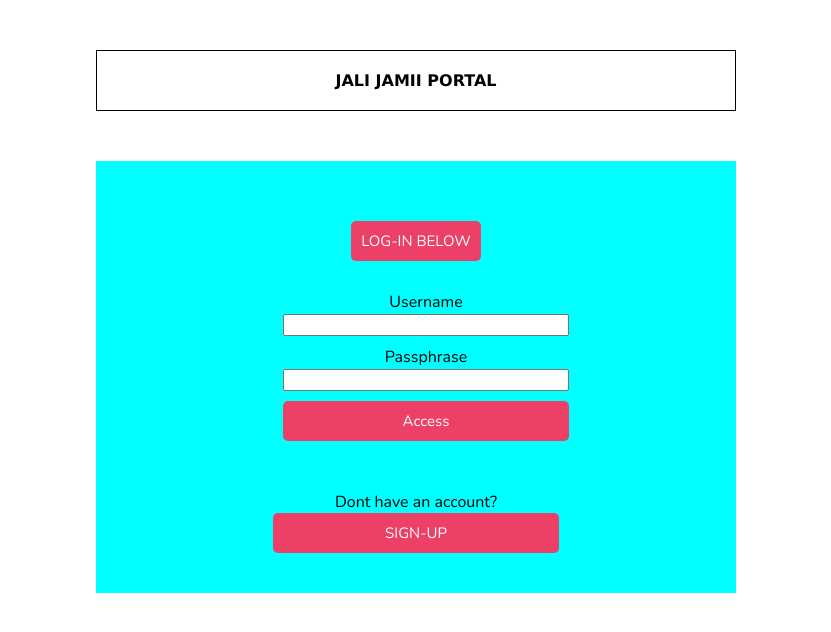
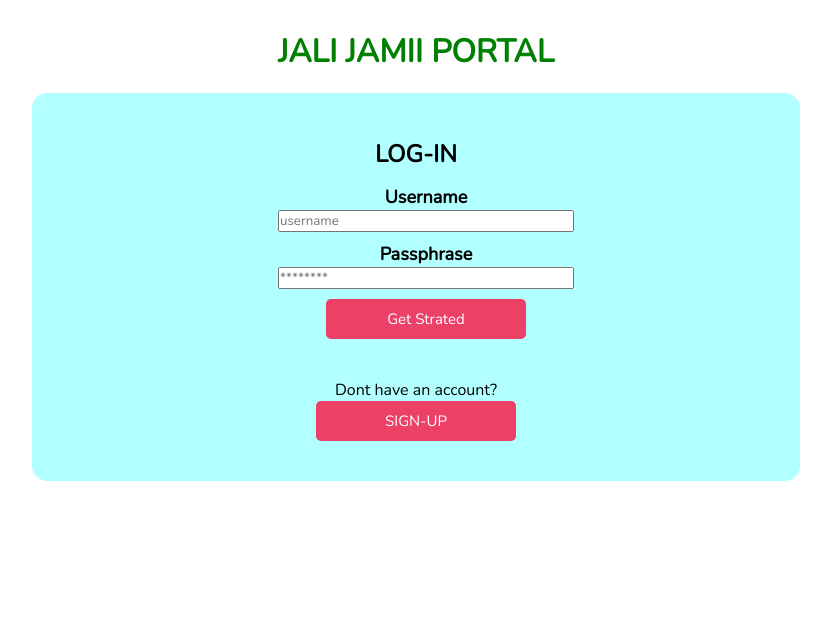
Before and after one commit to austy11/JALI_JAMII_INITIATIVE, a plain HTML site: page signup.html in a window 1280 px wide. Shown: the whole page, without its empty margins (224-1055 px from the left). Drawn offline with nearby package versions, Linux system fonts and the light colour scheme.

Commit message:
modified login-code for a simplistict UX

```diff
--- a/Assets/signup.css
+++ b/Assets/signup.css
@@ -9,43 +9,47 @@
 .banner{
     width: 50%;
     float: center;
-    border: 1px solid black;
-    margin-top: 50px;
-    font: bold 100% "Lucida Grande", Arial, sans-serif;
+    margin-top: 10px;
+    font-size: xx-large;
+    font-weight: bold;
+    color: green;
     padding: 20px;
     text-align: center;
 
 }
 .formwrapper{
-    width: 50%;
-    margin-top: 50px;
-    background-color: aqua;
+    width: 60%;
+    margin-top: 0px;
+    background-color: rgb(0, 255, 255, 0.3);
     min-height: 300px;
     align-items: center;
     padding: 20px;
-
+    border-radius: 15px;
 }
 .formselect{
     padding: 20px;
     width: fit-content;
 }
 .login{
-    position: relative;
-    width: fit-content;
-    padding: 20px;
+    width: 20px;
+    font-weight: 700;
+    padding: 5px;
+    font-size: x-large;
+    width: auto;
+    border-radius: 15px;
+    margin-top: 0px;
 }
 .input{
     margin: 10px;
-}
-.signup{
-    width: 25%;
-    display: inline;
-
+    font-weight: 700;
+    font-size: large;
+    font-family: 'Times New Roman';
 }
 form{
-    margin-bottom:50px;
+    margin-bottom:40px;
 }
 #log{
+    width: 200px;
     background-color: #EC4067;
     color: white;
     border: none;
@@ -53,3 +57,7 @@ form{
     font-size: 15px;
     border-radius: 5px;
 }
+a{
+    text-decoration: none;
+    color: white;
+}
--- a/signup.html
+++ b/signup.html
@@ -4,8 +4,6 @@
     <meta charset="UTF-8">
     <meta http-equiv="X-UA-Compatible" content="IE=edge">
     <meta name="viewport" content="width=device-width, initial-scale=1.0">
-    <link rel="preconnect" href="https://fonts.googleapis.com">
-    <link rel="preconnect" href="https://fonts.gstatic.com" crossorigin>
     <link href="https://fonts.googleapis.com/css2?family=Nunito" rel="stylesheet">
     <link rel="stylesheet" href="./Assets/signup.css">
     <title>LOG-IN</title>
@@ -17,28 +15,24 @@
         </div>
         <div class="formwrapper">
             <div class="formselect">
-                <div class="login"><button id="log">LOG-IN  BELOW</button></div>
-                    <div class="loginform"></div>
+                <div class="login">LOG-IN</div>
                 <form name="login" id="login" method="POST" action="">
                     <div class="input">
                         <label for="userid">Username</label>
-                        <input type="text" id="userid" name="useid">
+                        <input type="text" id="userid" name="useid" placeholder="username">
                     </div>
                     <div class="input">
                         <label for="password">Passphrase</label>
-                        <input type="password" id="password" name="password">
+                        <input type="password" id="password" name="password" placeholder="********">
                     </div>
                     <div class="input">
-                        <input type="submit" id="log" name="btnlog" value="Access">
-
+                        <button type="submit" id="log" onclick=""><a href="">Get Strated</a></button>
                     </div>
                 </form>
-                <div class="signup">Dont have an account?<button id="log">SIGN-UP</button></div>
-                    <div class="signinform"></div>
+            <div class="signup">Dont have an account? <br>
+                <button id="log"><a href="./signup2.html">SIGN-UP</a> </button></div>
             </div>
         </div>
     </center>
-
-
 </body>
 </html>
```
Also changed, not shown: signup2.html (+6 -10 lines), Assets/images/signuploho.png (added).
